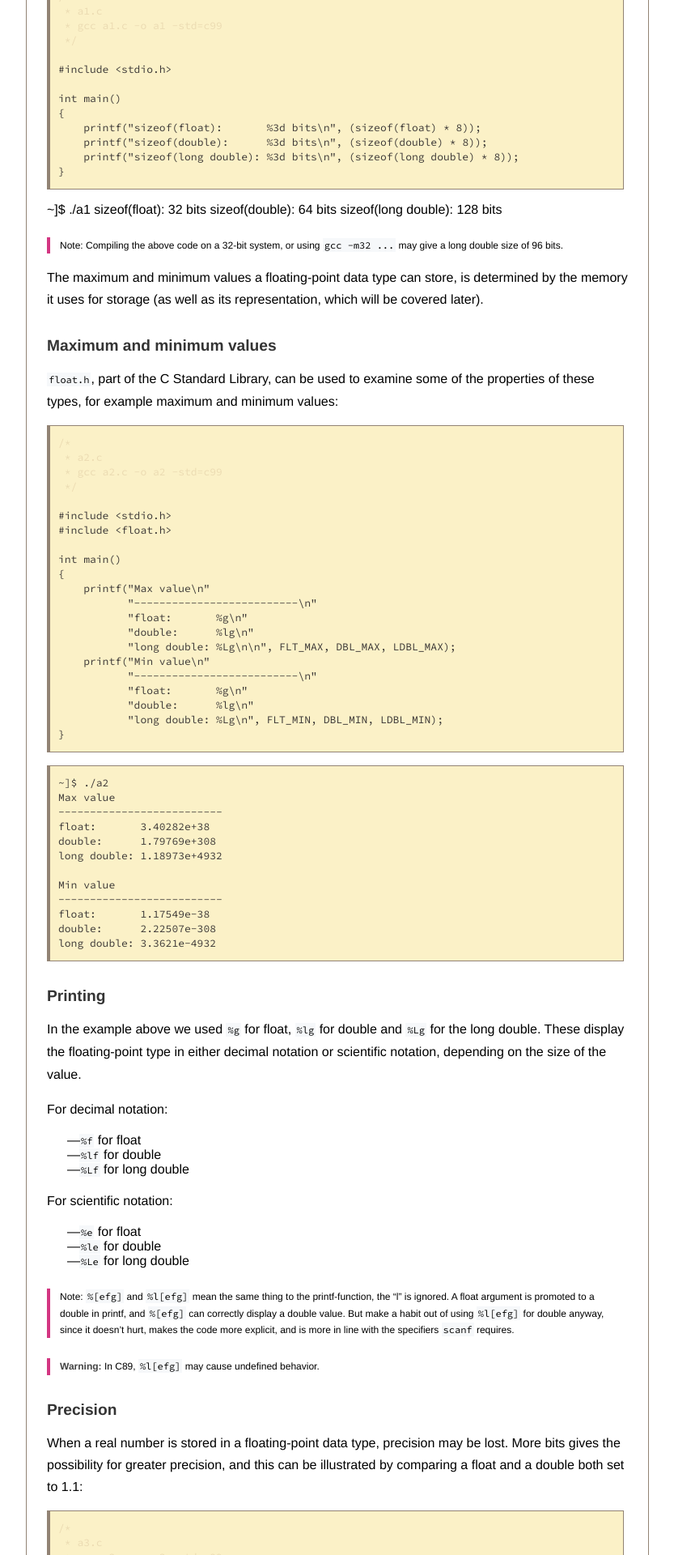
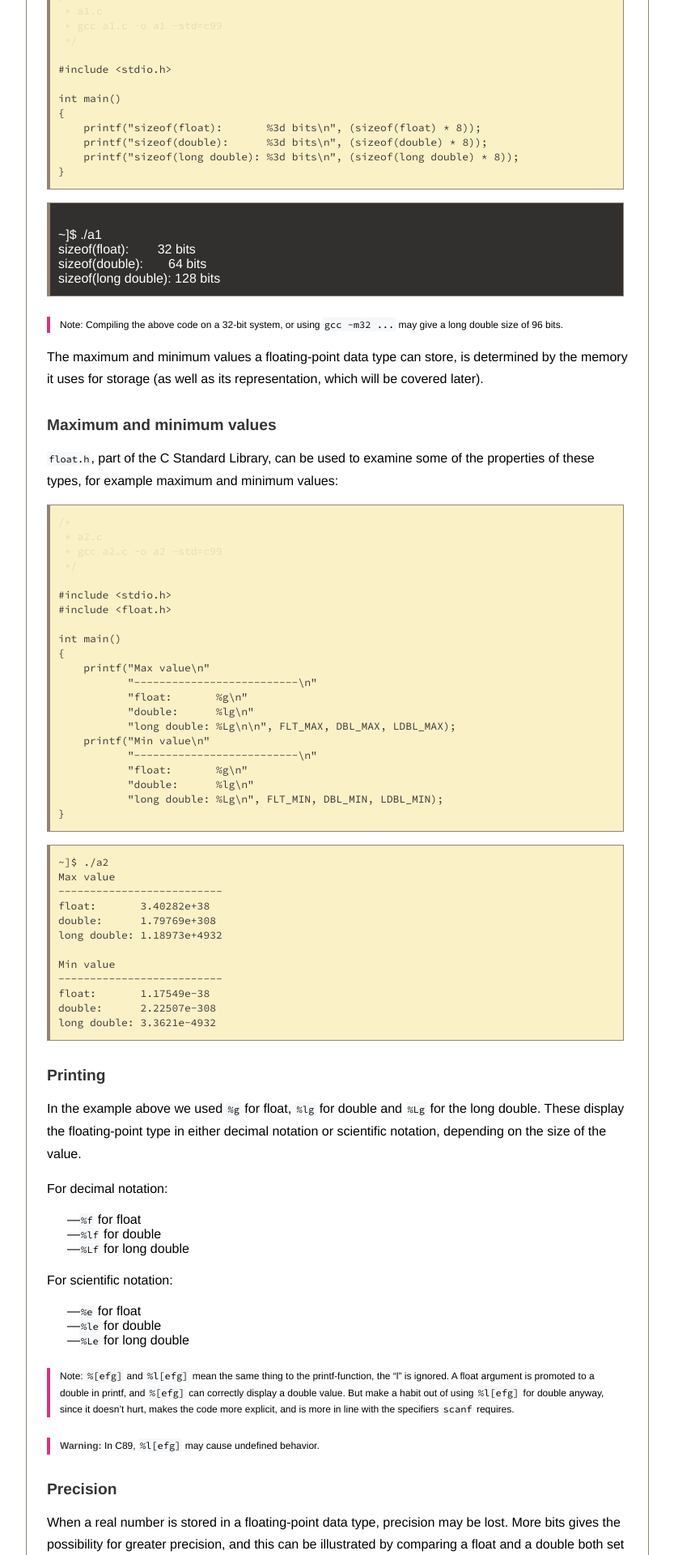
Before and after one commit to execas/execas.github.io, a Jekyll site: the page built from _posts/2019-02-28-floating-point-in-c.md, in a window 1280 px wide. Shown: the part 475-2395 px from the top of the page at 81% size, without its empty margins (223-1056 px from the left). Built offline with Jekyll 4.4.1, drawn with Linux system fonts in a browser that asks for light colours.

Commit message:
Update execas.css

```diff
--- a/css/execas.css
+++ b/css/execas.css
@@ -30,6 +30,20 @@ img {
      margin-right: auto;
 }
 
+.term {
+     background-color:#32302f;
+     margin-left:0px;
+     margin-right:5px;
+     padding-left: 10px;
+     padding-bottom: 12px;
+     padding-top: 12px;
+     border:1px solid #928374;
+     border-left:4px solid #928374;
+     white-space: pre;
+     color:#ffffff;
+     overflow: auto;
+}
+
 pre {
      /*background-color: #f5f5f5;*/
      /*background-color: #f6f8fa;*/
@@ -49,6 +63,8 @@ pre {
      /*border-radius: 5px 5px 5px 5px;     */
 
 }
+
+
 
 pre code {
      font-family: "Source Code Pro", monospace;
```
